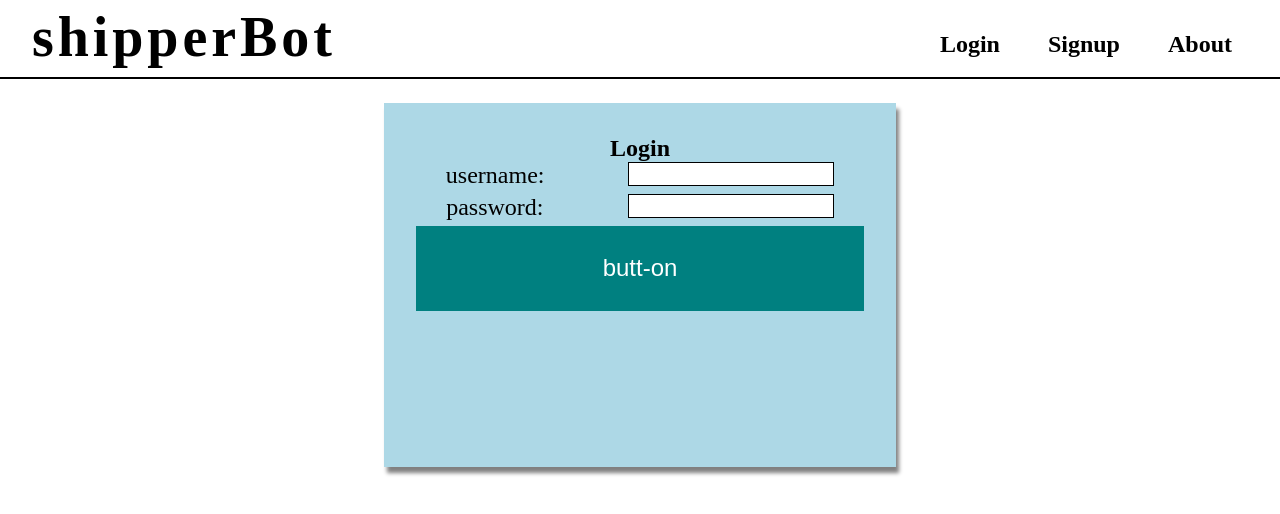
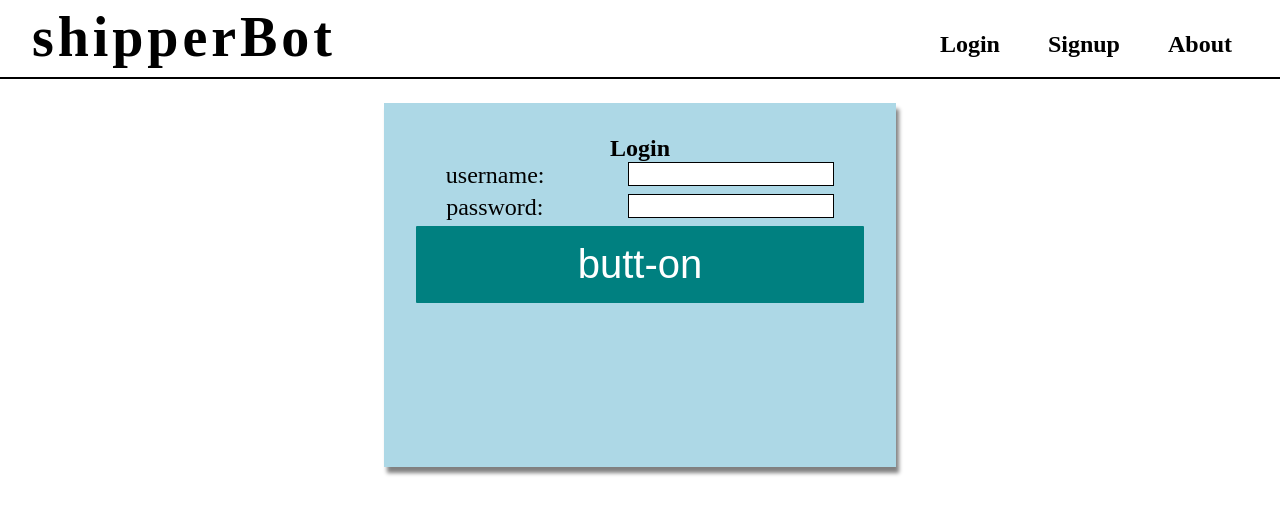
Before and after one commit to austin-bagwell/shipperbot-frontend, a React (Create React App) app: page /login in a window 1280 px wide. Shown: the top 514 px of the page. Built offline with nearby package versions, Linux system fonts and the light colour scheme.

Commit message:
extract Button, add a generic colors.js file

```diff
--- a/src/components/AuthForm.js
+++ b/src/components/AuthForm.js
@@ -1,4 +1,5 @@
 import styled from "styled-components";
+import { Button } from "./elements/Button";
 
 const FormWrapper = styled.div`
   background-color: lightblue;
@@ -21,16 +22,6 @@ const FormHeading = styled.h2`
   text-align: center;
 `;
 
-// TODO extract button to its own component
-const Button = styled.button`
-  min-height: 85px;
-  color: white;
-  font-size: 1.5rem;
-  background-color: teal;
-  border: 0.5px;
-  flex: 0.5 0 85px;
-`;
-
 export function AuthForm({ children }) {
   const loginMessage = "Login";
   return (
@@ -39,6 +30,7 @@ export function AuthForm({ children }) {
         <FormHeader heading={loginMessage}></FormHeader>
         {children}
         <Button
+          positive
           onClick={() => {
             console.log("you clicked the button lol");
           }}
--- /dev/null
+++ b/src/components/elements/Button.js
@@ -0,0 +1,64 @@
+// shamelessly(*) lifted and adapted from dear-petition
+// * maybe a litle shame
+import styled, { css } from "styled-components";
+import {
+  colorPrimary,
+  colorWhite,
+  colorGreen,
+  colorCaution,
+  greyScale,
+} from "../../styles/colors";
+
+export const Button = styled.button`
+  font-size: 2.5rem;
+  cursor: pointer;
+  ${({ colorClass }) => mapTypeToStartingState(colorClass)}
+  ${({ disabled }) => disabled && mapTypeToStartingState(DISABLED)}
+  border: 0;
+  border-radius: 1px;
+  padding: 1rem;
+  outline: none;
+
+  &:hover {
+    color: black;
+    background-color: lightpink;
+  }
+`;
+
+export const POSITIVE = "positive";
+export const CAUTION = "caution";
+export const NEUTRAL = "neutral";
+export const DISABLED = "disabled";
+
+function mapTypeToStartingState(colorClass) {
+  switch (colorClass) {
+    case POSITIVE:
+      return positive;
+    case CAUTION:
+      return caution;
+    case NEUTRAL:
+      return neutral;
+    case DISABLED:
+      return disabled;
+    default:
+      return positive;
+  }
+}
+
+const disabled = css`
+  background: ${greyScale(7.25)};
+  color: ${colorWhite};
+`;
+const positive = css`
+  background: ${colorGreen};
+  color: ${colorWhite};
+`;
+const caution = css`
+  background: ${colorCaution};
+  color: ${colorWhite};
+`;
+
+const neutral = css`
+  background: ${colorWhite};
+  color: ${colorPrimary};
+`;
--- a/src/styles/colors.js
+++ b/src/styles/colors.js
@@ -1,10 +1,12 @@
+// TODO adjust colors to match my color scheme
+
 /* BASE COLORS */
 export const colorWhite = "#ffffff";
 export const colorBlack = "#262626";
 
 export const colorGrey = "#82908d"; // green/grey
 
-export const colorGreen = "#89af5b";
+export const colorGreen = "#008080";
 export const colorRed = "#b04846";
 export const colorLightBlue = "#ADD8E6";
 export const colorYellow = "#d1d156";
```
Also changed, not shown: src/components/Button.js (deleted).
